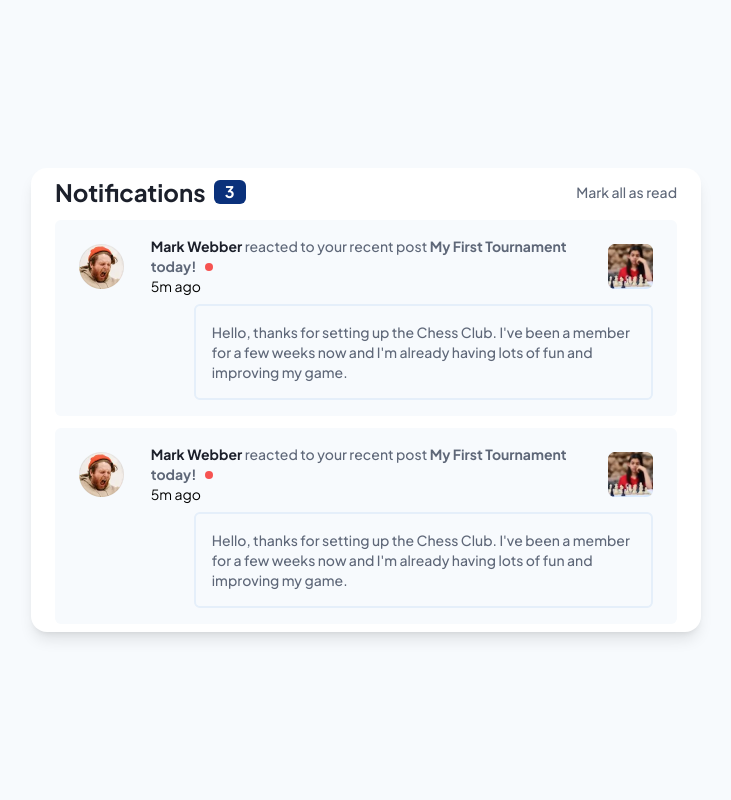
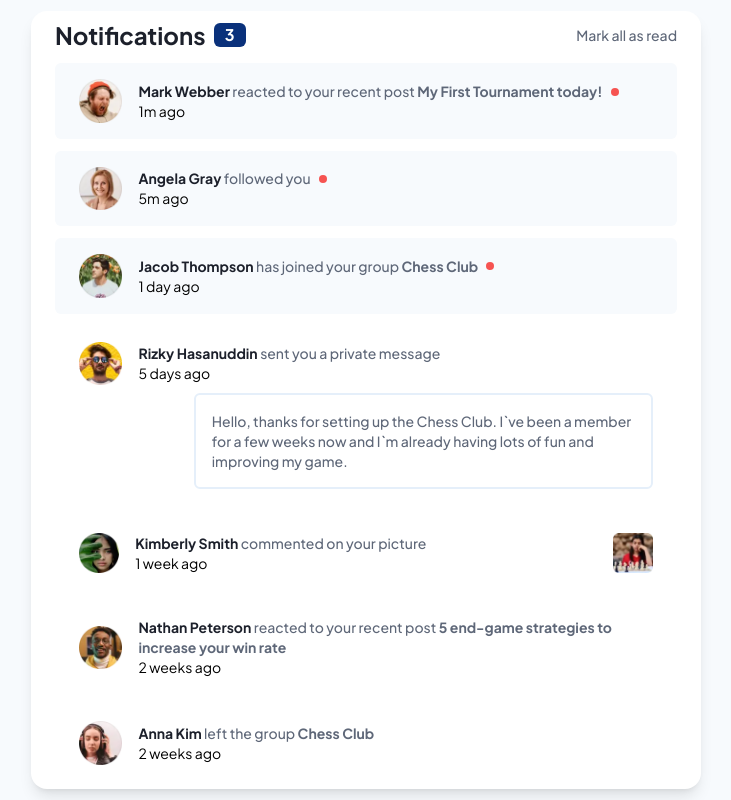
Before and after one commit to DeyanTopalov/notification-page, a Next.js app: page / in a window 1280 px wide. Shown: the whole page, without its empty margins (274-1005 px from the left). Built offline with nearby package versions, Linux system fonts and the light colour scheme.

Commit message:
added button functionality

```diff
--- a/app/layout.jsx
+++ b/app/layout.jsx
@@ -9,7 +9,7 @@ export const metadata = {
 export default function RootLayout({ children }) {
   return (
     <html lang="en">
-      <body className="grid h-svh w-svw place-items-center overflow-hidden bg-clr-gray-100 md:h-screen md:w-full">
+      <body className="grid h-svh w-svw place-items-center bg-clr-gray-100 md:h-screen md:w-full">
         <main
           className={`${plusJakartaSans.className} max-w-[90rem] px-0 text-left text-base antialiased md:px-6`}
         >
--- /dev/null
+++ b/components/data.js
@@ -0,0 +1,82 @@
+const data = [
+  {
+    id: 1,
+    name: "Mark Webber",
+    profilePic: "/avatar-mark-webber.webp",
+    notification: "reacted to your recent post",
+    notificationTo: "My First Tournament today!",
+    notificationTime: "1m ago",
+    unRead: true,
+    notificationImg: "",
+    notificationMessage: "",
+  },
+  {
+    id: 2,
+    name: "Angela Gray",
+    profilePic: "/avatar-angela-gray.webp",
+    notification: "followed you",
+    notificationTo: "",
+    notificationTime: "5m ago",
+    unRead: true,
+    notificationImg: "",
+    notificationMessage: "",
+  },
+  {
+    id: 3,
+    name: "Jacob Thompson",
+    profilePic: "/avatar-jacob-thompson.webp",
+    notification: "has joined your group",
+    notificationTo: "Chess Club",
+    notificationTime: "1 day ago",
+    unRead: true,
+    notificationImg: "",
+    notificationMessage: "",
+  },
+  {
+    id: 4,
+    name: "Rizky Hasanuddin",
+    profilePic: "/avatar-rizky-hasanuddin.webp",
+    notification: "sent you a private message",
+    notificationTo: "",
+    notificationTime: "5 days ago",
+    unRead: false,
+    notificationImg: "",
+    notificationMessage:
+      "Hello, thanks for setting up the Chess Club. I`ve been a member for a few weeks now and I`m already having lots of fun and improving my game.",
+  },
+  {
+    id: 5,
+    name: "Kimberly Smith",
+    profilePic: "/avatar-kimberly-smith.webp",
+    notification: "commented on your picture",
+    notificationTo: "",
+    notificationTime: "1 week ago",
+    unRead: false,
+    notificationImg: "/image-chess.webp",
+    notificationMessage: "",
+  },
+  {
+    id: 6,
+    name: "Nathan Peterson",
+    profilePic: "/avatar-nathan-peterson.webp",
+    notification: "reacted to your recent post",
+    notificationTo: "5 end-game strategies to increase your win rate",
+    notificationTime: "2 weeks ago",
+    unRead: false,
+    notificationImg: "",
+    notificationMessage: "",
+  },
+  {
+    id: 7,
+    name: "Anna Kim",
+    profilePic: "/avatar-anna-kim.webp",
+    notification: "left the group",
+    notificationTo: "Chess Club",
+    notificationTime: "2 weeks ago",
+    unRead: false,
+    notificationImg: "",
+    notificationMessage: "",
+  },
+];
+
+export default data;
--- a/components/notification_card.jsx
+++ b/components/notification_card.jsx
@@ -2,13 +2,40 @@
 
 import Header from "./notification_header";
 import NotificationItem from "./notification_item";
+import data from "./data";
+import { useState } from "react";
 
 const NotificationCard = () => {
+  const [notifications, setNotifications] = useState(data);
+  const handleNotificationClick = (notificationId) => {
+    setNotifications((prevNotifications) =>
+      prevNotifications.map((notification) =>
+        notification.id === notificationId
+          ? { ...notification, unRead: false }
+          : notification,
+      ),
+    );
+  };
+
+  const markAllRead = () => {
+    setNotifications((prevNotifications) =>
+      prevNotifications.map((notification) => ({
+        ...notification,
+        unRead: false,
+      })),
+    );
+  };
+
+  const unreadCount = notifications.filter(
+    (notification) => notification.unRead,
+  ).length;
+
   return (
     <div className="grid w-svw max-w-[41.875rem] gap-3 rounded-2xl bg-white px-4 py-6 shadow-lg md:px-6 md:py-2">
-      <Header />
-      <NotificationItem />
-      <NotificationItem />
+      <Header markAllRead={markAllRead} unreadCount={unreadCount} />
+      {notifications.map((notification) => (
+        <NotificationItem key={notification.id} {...notification} />
+      ))}
     </div>
   );
 };
--- a/components/notification_header.jsx
+++ b/components/notification_header.jsx
@@ -1,4 +1,4 @@
-const Header = () => {
+const Header = ({ markAllRead, unreadCount }) => {
   return (
     <div className="flex items-center justify-between ">
       <div className="flex items-center gap-2">
@@ -6,7 +6,7 @@ const Header = () => {
           Notifications
         </h1>
         <span className="flex h-6 w-8 justify-center rounded-md bg-clr-blue font-bold text-white">
-          3
+          {unreadCount}
         </span>
       </div>
 
@@ -16,6 +16,8 @@ const Header = () => {
         focus:text-clr-blue
       "
         aria-label="Mark all notifications as read"
+        type="button"
+        onClick={markAllRead}
       >
         Mark all as read
       </button>
--- a/components/notification_item.jsx
+++ b/components/notification_item.jsx
@@ -1,61 +1,85 @@
-import NotificationDot from "./notification_dot";
 import Image from "next/image";
 
-const NotificationItem = () => {
+const NotificationItem = ({
+  name,
+  profilePic,
+  notification,
+  notificationTo,
+  notificationTime,
+  unRead,
+  notificationImg,
+  notificationMessage,
+}) => {
+  const renderIf = (condition, children) => condition && children;
+
   return (
-    <section className=" grid cursor-pointer rounded-md bg-clr-gray-100 px-4 py-2 text-sm md:px-6 md:py-4">
+    <section
+      className={` grid cursor-pointer rounded-md px-4 py-2 text-sm md:px-6 md:py-4 ${renderIf(unRead, "bg-clr-gray-100")}`}
+    >
       <div className="inline_section flex items-center justify-between gap-2  md:gap-4 ">
         <div className="">
           <Image
-            src="/avatar-mark-webber.webp"
+            src={profilePic}
             width={39}
             height={39}
             alt="avatar profile picture"
-            className="block md:hidden"
+            className="mb-6 block md:hidden"
           />
           <Image
-            src="/avatar-mark-webber.webp"
+            src={profilePic}
             width={45}
             height={45}
             alt="avatar profile picture"
             className="hidden md:block"
           />
         </div>
-        <div className="grid w-[60%]  md:w-[75%]">
+        <div className="grid w-[65%]  md:w-[90%]">
           <p className="font-medium text-clr-gray-600">
-            <span className="font-bold text-clr-gray-800">Mark Webber</span>{" "}
-            reacted to your recent post{" "}
+            <span className="font-bold text-clr-gray-800">{name}</span>{" "}
+            {notification}{" "}
+            {renderIf(
+              notificationTo,
               <span className="font-bold text-clr-gray-600 hover:font-extrabold hover:text-clr-blue focus:text-clr-blue ">
-              My First Tournament today!
-            </span>{" "}
-            <span className="relative after:absolute  after:bottom-1/4 after:ml-2 after:h-2 after:w-2 after:rounded-full after:bg-clr-red"></span>
+                {notificationTo}
+              </span>,
+            )}{" "}
+            {renderIf(
+              unRead,
+              <span className="relative after:absolute  after:bottom-1/4 after:ml-2 after:h-2 after:w-2 after:rounded-full after:bg-clr-red"></span>,
+            )}
           </p>
-          <p>5m ago</p>
+          <p>{notificationTime}</p>
         </div>
         <div>
+          {renderIf(
+            notificationImg,
+            <>
               <Image
-            src="/image-chess.webp"
+                src={notificationImg}
                 width={39}
                 height={39}
                 alt="avatar profile picture"
-            className="block md:hidden"
+                className="mb-6 block md:hidden"
               />
               <Image
-            src="/image-chess.webp"
+                src={notificationImg}
                 width={45}
                 height={45}
                 alt="avatar profile picture"
                 className="hidden md:block"
               />
+            </>,
+          )}
         </div>
       </div>
+      {renderIf(
+        notificationMessage,
         <div className="mt-2 w-full pl-[20%]">
           <p className="text-pretty rounded-md border-2 border-solid border-clr-gray-200 p-3 font-medium text-clr-gray-600 hover:bg-clr-gray-250 focus:bg-clr-gray-250 md:p-4">
-          Hello, thanks for setting up the Chess Club. I&apos;ve been a member
-          for a few weeks now and I&apos;m already having lots of fun and
-          improving my game.
+            {notificationMessage}
           </p>
-      </div>
+        </div>,
+      )}
     </section>
   );
 };
```
Lines whose indentation alone changed are shown as unchanged.
